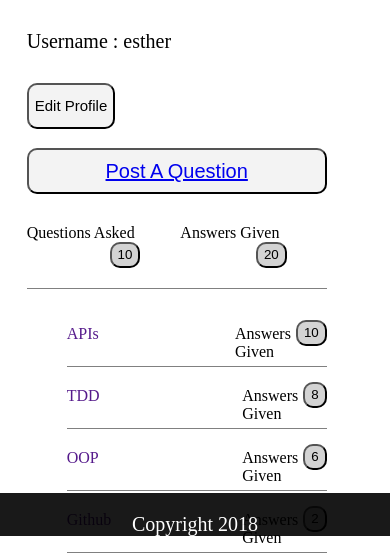
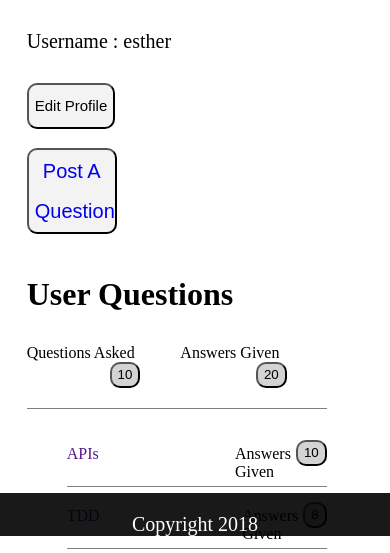
Before and after one commit to emukungu/StackOverflow-lite-vanilla, a PHP site: page /userProfile.html in a window 390 px wide. Shown: the part 308-861 px from the top of the page. Run offline with PHP 8.4, Linux system fonts and the light colour scheme.

Commit message:
add responsiveness to the user post form[Delivers #159713626]

```diff
--- a/UI/css/userProfile.css
+++ b/UI/css/userProfile.css
@@ -88,6 +88,10 @@ body{
 #post{
     font-size: 20px;
     margin-top: -1px;
+    width: 30%;
+}
+#post a{
+    text-decoration-line: none;
 }
 .col-3{
     border: 1px solid grey;
--- a/UI/userProfile.html
+++ b/UI/userProfile.html
@@ -37,6 +37,7 @@
                         <div><label for="qnsasked">Questions Asked</label><button type="button" class="qns">10</button></div>
                         <div><label for="answersgiven">Answers Given</label><button type="button" class="qns">20</button></div>
                     </div>
+                    <h1>User Questions</h1>
                     <button type="button" id="post"><a href="#" target="#">Post A Question</a></button>
                 </div>
                 <div class="body">
```
